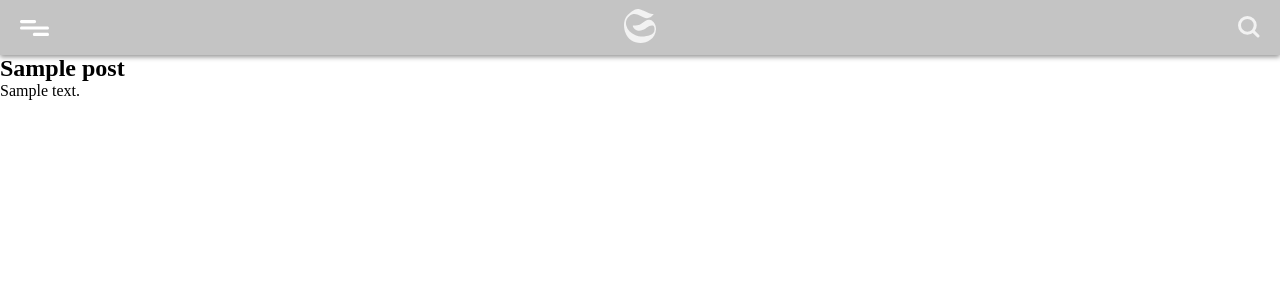
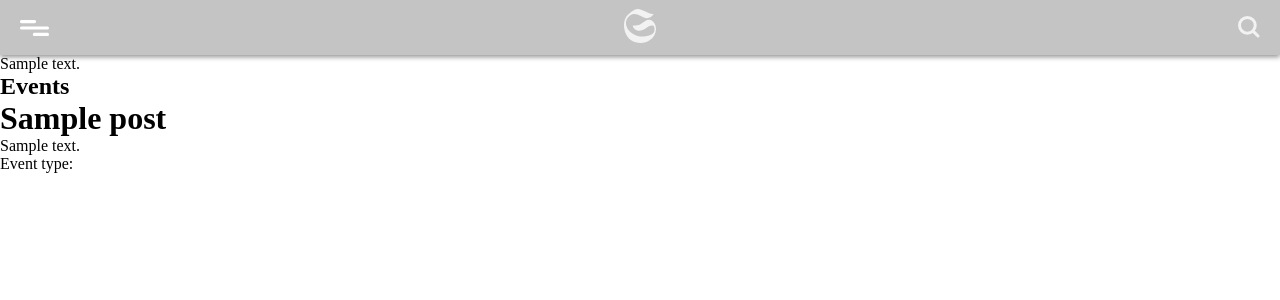
Before and after one commit to henricbjork/Gatenhielmska, a WordPress theme: the page made by public/themes/Gatenhielmska/page-templates/page-calendar.php in a window 1280 px wide. Shown: the top 300 px of the page. Run offline with PHP 8.4 and a stand-in for WordPress, Linux system fonts and the light colour scheme; the site name, menu and one post (Sample post) are stand-ins, and other content is empty; style sheets or scripts are compiled from the project's sources.

Commit message:
added template to github

```diff
--- /dev/null
+++ b/public/themes/Gatenhielmska/fields/event.php
@@ -0,0 +1,67 @@
+<?php
+
+declare(strict_types=1);
+
+if (function_exists('acf_add_local_field_group')) {
+
+    acf_add_local_field_group([
+        'key' => 'event_info',
+        'title' => 'Event info',
+        'fields' => [
+            [
+                'key' => 'date',
+                'label' => 'Date of the event',
+                'name' => 'date',
+                'type' => 'date_picker',
+                'required' => 1,
+                'display_format' => 'M j',
+                'return_format' => 'M j',
+                'instructions' => 'Pick a date for event',
+            ],
+            [
+                'key' => 'time',
+                'label' => 'Time of the event',
+                'name' => 'time',
+                'type' => 'time_picker',
+                'required' => 1,
+                'display_format' => 'H:i',
+                'return_format' => 'H:i',
+                'instructions' => 'What time does the event start?',
+            ],
+            [
+                'key' => 'price_regular',
+                'label' => 'Price of the event',
+                'name' => 'price',
+                'type' => 'number',
+                'required' => 1,
+                'instructions' => 'Fill out the regular price for the event',
+            ],
+            [
+                'key' => 'price_special',
+                'label' => 'Student/Elderly price of the event',
+                'name' => 'price_special',
+                'type' => 'number',
+                'required' => 0,
+                'instructions' => 'Fill out student/elderly price for the event (optional)',
+            ],
+            [
+                'key' => 'social_media',
+                'label' => 'Link to Social Media',
+                'name' => 'social_media',
+                'type' => 'url',
+                'required' => 0,
+                'instructions' => 'Fill out link to social media (optional)',
+            ]
+        ],
+        'location' => [
+            [
+                [
+                    'param' => 'post_type',
+                    'operator' => '==',
+                    'value' => 'events',
+                ],
+            ],
+        ],
+        'position' => 'side',
+    ]);
+}
--- a/public/themes/Gatenhielmska/functions.php
+++ b/public/themes/Gatenhielmska/functions.php
@@ -36,6 +36,9 @@
     // Register News custom post type. / Vigge
     require get_template_directory() . '/post-types/news.php';
 
+    // Registration of event field group
+    require get_template_directory() . '/fields/event.php';
+
     // Register navigation menus.
     register_nav_menus([
         'navigation' => __('Navigation', 'wordplate'),
--- a/public/themes/Gatenhielmska/page-templates/page-calendar.php
+++ b/public/themes/Gatenhielmska/page-templates/page-calendar.php
@@ -6,7 +6,7 @@
     <?php if (have_posts()) : while (have_posts()) : the_post(); ?>
             <article>
                 <header>
-                    <h1><?php the_title(); ?></h1>
+
                 </header>
 
                 <?php the_content(); ?>
@@ -17,6 +17,54 @@
             <p>Nothing to see.</p>
         </article>
     <?php endif; ?>
+
+    <?php $events = get_posts(['post_type' => 'events']); ?>
+
+    <?php if (count($events)) : ?>
+
+        <h2>Events</h2>
+
+        <?php foreach ($events as $post) : setup_postdata($post); ?>
+
+            <h1><?php the_title(); ?></h1>
+
+            <?php $postContent = get_the_content($post) ?>
+
+            <p><?php echo $postContent ?></p>
+
+            <?php $eventTypes = get_the_terms($post, 'event-type'); ?>
+
+
+            <p>Event type:
+
+                <?php foreach ($eventTypes as $eventType) : ?>
+
+                    <a href="<?php echo get_term_link($eventType) ?>"><?php echo $eventType->name ?></a>
+
+                <?php endforeach; ?>
+            </p>
+
+            <?php if (get_field('date')) : ?>
+                <p>Datum: <?php the_field('date'); ?></p>
+            <?php endif; ?>
+            <?php if (get_field('time')) : ?>
+                <p>Starttid: <?php the_field('time'); ?></p>
+            <?php endif; ?>
+            <?php if (get_field('price_regular')) : ?>
+                <p>Pris: <?php the_field('price_regular'); ?></p>
+            <?php endif; ?>
+            <?php if (get_field('price_special')) : ?>
+                <p>Pris student/pensionär: <?php the_field('price_special'); ?></p>
+            <?php endif; ?>
+            <?php if (get_field('social_media')) : ?>
+                <p>Sociala medier: <a href="<?php the_field('social_media'); ?>"><?php the_field('social_media'); ?></a></p>
+            <?php endif; ?>
+
+
+        <?php endforeach; ?>
+
+    <?php endif; ?>
+
 </main>
 
 <?php get_footer();
```
Also changed, not shown: public/themes/Gatenhielmska/front-page.php (deleted, +0 -51 lines).
